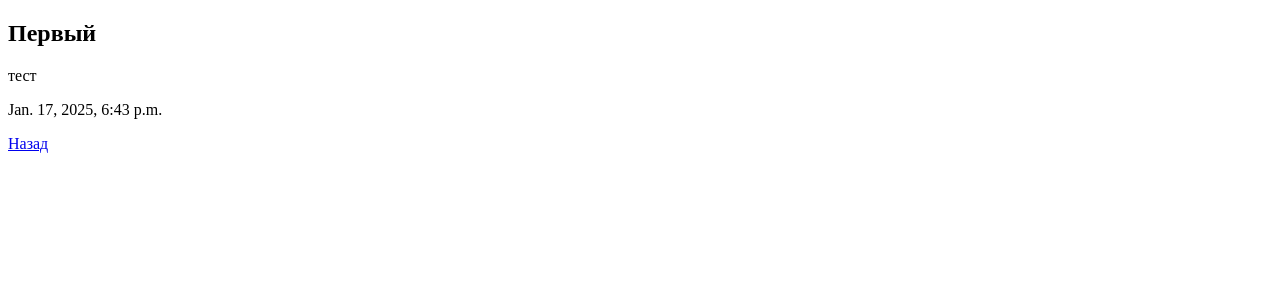
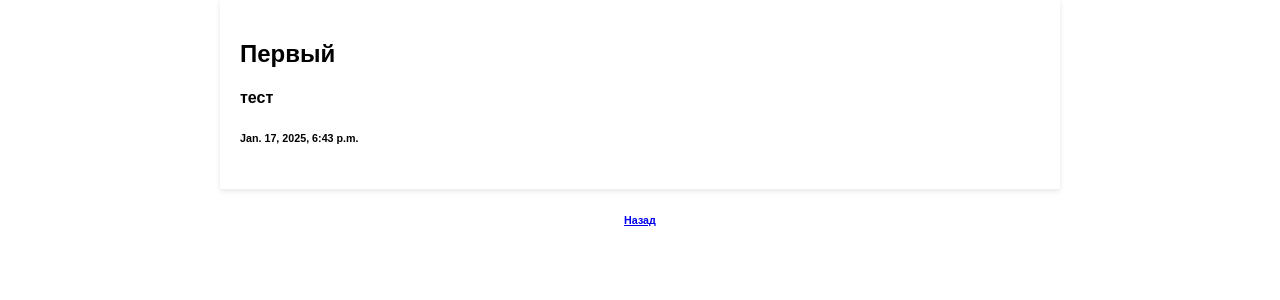
Before and after one commit to sergio11iw/blog, a Django app: page /posts/1 in a window 1280 px wide. Shown: the top 300 px of the page. Run offline with Django 5.2, Linux system fonts and the light colour scheme; data comes from the database, SQL or seed files in the repository; both versions use the stored data as it was after the commit.

Commit message:
Add files via upload

```diff
--- /dev/null
+++ b/static/css/style.css
@@ -0,0 +1,68 @@
+
+
+body {
+    font-family: sans-serif;
+    margin: 0;
+    padding: 0;
+
+}
+
+.title {
+    background-color: #333;
+    color: white;
+    padding: 1em;
+    text-align: center;
+    border-radius: 5px;
+}
+
+main {
+    padding: 20px;
+    margin: 0 auto;
+    max-width: 800px;
+    background-color: white;
+    box-shadow: 0 2px 5px rgba(0, 0, 0, 0.1);
+}
+
+#tasks {
+    list-style: none;
+    padding: 0;
+}
+
+#tasks, form {
+    margin-bottom: 10px;
+    padding: 15px;
+    border: 1px solid #ddd;
+    border-radius: 5px;
+}
+.bottom {
+    display: flex;
+    justify-content: center;
+}
+.tasks {
+  text-decoration: none;
+}
+.tasks:hover {
+    border-bottom: 2px solid #ddd;
+    color: black;
+}
+footer {
+    background-color: #333;
+    color: white;
+    text-align: center;
+    padding: 1em;
+    position: fixed;
+    bottom: 0;
+    width: 100%;
+}
+#next:hover {
+    border: 2px solid black;
+}
+
+        / Styles for the task detail page /
+        .task-detail {
+            padding: 20px;
+        }
+
+        .task-detail h2 {
+            margin-bottom: 10px;
+        }
--- a/templates/post_detail.html
+++ b/templates/post_detail.html
@@ -1,14 +1,17 @@
 <!DOCTYPE html>
 <html lang="en">
+{% load static %}
 <head>
     <meta charset="UTF-8">
     <title>Блог</title>
 </head>
+<link href="{% static 'css/style.css'%}" rel="stylesheet">
 <body>
-
-<h2>{{ post.title }}</h2>
-<p>{{ post.text }} </p>
-<p>{{ post.created_data }}</p>
-<a href="/">Назад</a>
+    <main>
+        <h2>{{ post.title }}</h2>
+        <h4>{{ post.text }} </h4>
+        <h6>{{ post.created_data }}</h6>
+    </main>
+    <h6 class='bottom'><a href="/">Назад</a></h6>
 </body>
 </html>
```
Also changed, not shown: blog/settings.py (+6 -1 lines), templates/main.html (+6 -3 lines), db.sqlite3.
